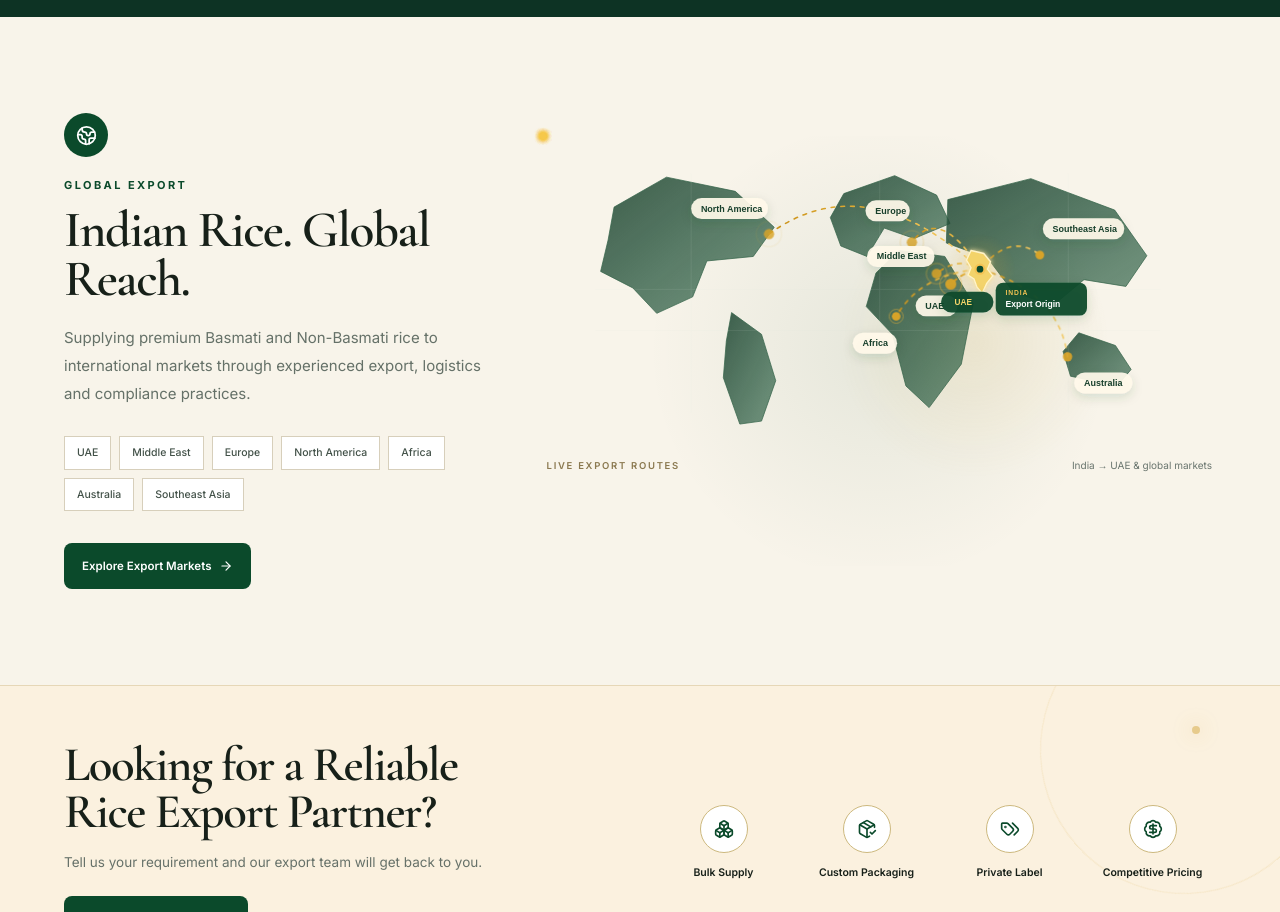
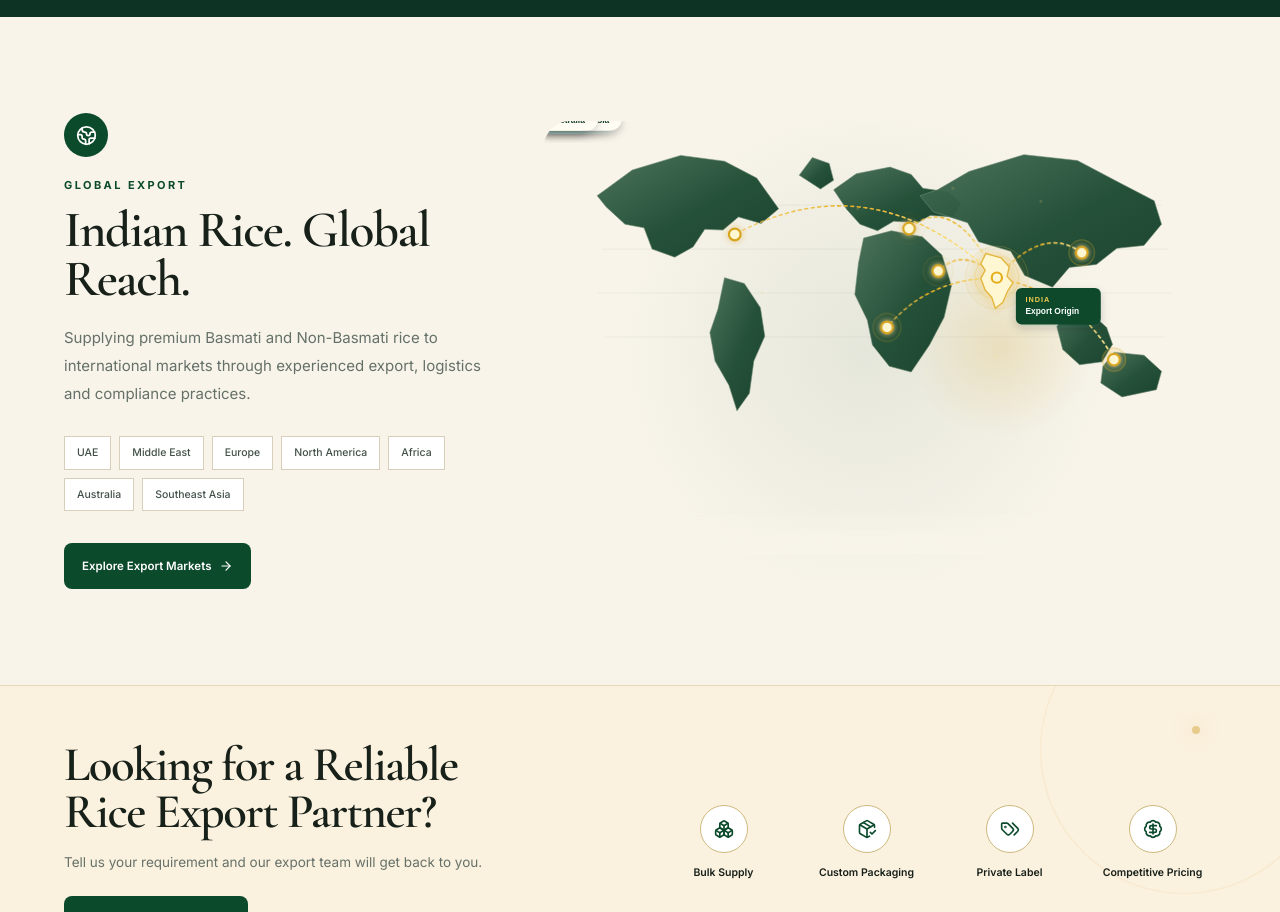
Before and after one commit to savrdhtechnology-cloud/SHREE-KRISHNA-EXPORTS, a Next.js app: page / in a window 1280 px wide. Shown: the part 4820-5732 px from the top of the page. Built offline with nearby package versions, Linux system fonts and the light colour scheme.

Commit message:
Upgrade animated global export map to premium reference style

```diff
--- a/components/animated-export-map.tsx
+++ b/components/animated-export-map.tsx
@@ -1,160 +1,106 @@
 'use client';
 
 const routes = [
-  { id: 'north-america', label: 'North America', x: 302, y: 131, lx: 205, ly: 101, path: 'M584 178 Q430 38 302 131', delay: '0s' },
-  { id: 'europe', label: 'Europe', x: 493, y: 142, lx: 438, ly: 104, path: 'M584 178 Q530 92 493 142', delay: '.35s' },
-  { id: 'middle-east', label: 'Middle East', x: 526, y: 184, lx: 440, ly: 165, path: 'M584 178 Q555 160 526 184', delay: '.7s' },
-  { id: 'uae', label: 'UAE', x: 545, y: 198, lx: 505, ly: 231, path: 'M584 178 Q560 182 545 198', delay: '1.05s' },
-  { id: 'africa', label: 'Africa', x: 472, y: 241, lx: 421, ly: 281, path: 'M584 178 Q505 184 472 241', delay: '1.4s' },
-  { id: 'southeast-asia', label: 'Southeast Asia', x: 664, y: 159, lx: 675, ly: 128, path: 'M584 178 Q625 128 664 159', delay: '1.75s' },
-  { id: 'australia', label: 'Australia', x: 701, y: 295, lx: 717, ly: 334, path: 'M584 178 Q690 208 701 295', delay: '2.1s' },
+  { id: 'north-america', label: 'North America', x: 262, y: 155, lx: 172, ly: 126, path: 'M620 214 Q450 54 262 155', delay: '0s' },
+  { id: 'europe', label: 'Europe', x: 500, y: 147, lx: 514, ly: 121, path: 'M620 214 Q560 95 500 147', delay: '.25s' },
+  { id: 'middle-east', label: 'Middle East', x: 540, y: 205, lx: 487, ly: 225, path: 'M620 214 Q575 170 540 205', delay: '.5s' },
+  { id: 'africa', label: 'Africa', x: 470, y: 282, lx: 482, ly: 306, path: 'M620 214 Q525 215 470 282', delay: '.75s' },
+  { id: 'southeast-asia', label: 'Southeast Asia', x: 736, y: 180, lx: 750, ly: 153, path: 'M620 214 Q684 141 736 180', delay: '1s' },
+  { id: 'australia', label: 'Australia', x: 780, y: 326, lx: 792, ly: 350, path: 'M620 214 Q735 238 780 326', delay: '1.25s' },
 ] as const;
 
 export function AnimatedExportMap() {
   return (
-    <div className="relative min-h-[390px] overflow-visible lg:min-h-[430px]">
-      <div className="pointer-events-none absolute inset-0 bg-[radial-gradient(circle_at_64%_48%,rgba(212,166,58,.12),transparent_28%),radial-gradient(circle_at_50%_50%,rgba(11,74,43,.08),transparent_58%)]" />
+    <div className="relative min-h-[390px] overflow-hidden rounded-[28px] bg-[#F8F4EA] lg:min-h-[460px]">
+      <div className="pointer-events-none absolute inset-0 bg-[radial-gradient(circle_at_68%_49%,rgba(214,170,57,.22),transparent_18%),radial-gradient(circle_at_48%_50%,rgba(11,74,43,.08),transparent_60%)]" />
 
-      <svg
-        viewBox="0 0 900 420"
-        role="img"
-        aria-label="Animated export routes from Karnal, India to UAE and global markets"
-        className="relative block h-auto w-full overflow-visible"
-      >
+      <svg viewBox="0 0 920 440" role="img" aria-label="Global export routes from India" className="relative block h-auto w-full overflow-visible">
         <defs>
-          <linearGradient id="continentGreen" x1="0" y1="0" x2="1" y2="1">
-            <stop offset="0" stopColor="#173F2B" stopOpacity=".88" />
-            <stop offset="1" stopColor="#0B4A2B" stopOpacity=".58" />
+          <linearGradient id="landGreen" x1="0" y1="0" x2="1" y2="1">
+            <stop offset="0" stopColor="#446D55" stopOpacity=".95" />
+            <stop offset=".55" stopColor="#214D35" stopOpacity=".98" />
+            <stop offset="1" stopColor="#123D29" stopOpacity=".96" />
           </linearGradient>
           <linearGradient id="routeGold" x1="0" y1="0" x2="1" y2="0">
-            <stop offset="0" stopColor="#C88F17" />
-            <stop offset=".55" stopColor="#E9B63C" />
-            <stop offset="1" stopColor="#F3CE72" />
+            <stop offset="0" stopColor="#F4C84A" stopOpacity=".65" />
+            <stop offset=".45" stopColor="#E6AF23" />
+            <stop offset="1" stopColor="#FFF0A5" />
           </linearGradient>
-          <radialGradient id="indiaGlow">
-            <stop offset="0" stopColor="#F8D66E" stopOpacity=".95" />
-            <stop offset=".45" stopColor="#D4A63A" stopOpacity=".55" />
-            <stop offset="1" stopColor="#D4A63A" stopOpacity="0" />
+          <radialGradient id="originGlow">
+            <stop offset="0" stopColor="#FFE88B" stopOpacity="1" />
+            <stop offset=".38" stopColor="#EAB52B" stopOpacity=".5" />
+            <stop offset="1" stopColor="#EAB52B" stopOpacity="0" />
           </radialGradient>
-          <filter id="routeGlow" x="-80%" y="-80%" width="260%" height="260%">
-            <feGaussianBlur stdDeviation="3.2" result="blur" />
-            <feMerge>
-              <feMergeNode in="blur" />
-              <feMergeNode in="SourceGraphic" />
-            </feMerge>
+          <filter id="softGlow" x="-100%" y="-100%" width="300%" height="300%">
+            <feGaussianBlur stdDeviation="4.5" result="blur" />
+            <feMerge><feMergeNode in="blur" /><feMergeNode in="SourceGraphic" /></feMerge>
           </filter>
-          <filter id="labelShadow" x="-50%" y="-50%" width="200%" height="220%">
-            <feDropShadow dx="0" dy="5" stdDeviation="7" floodColor="#0B4A2B" floodOpacity=".15" />
+          <filter id="shadow" x="-60%" y="-60%" width="220%" height="240%">
+            <feDropShadow dx="0" dy="5" stdDeviation="6" floodColor="#102F22" floodOpacity=".18" />
           </filter>
         </defs>
 
-        <g fill="url(#continentGreen)" stroke="#2B5D43" strokeWidth="1" opacity=".94">
-          <path d="M95 95l70-40 92 19 52 48-28 39-62 6-19 48-48 22-32-34-43-22 10-42z" />
-          <path d="M252 236l40 29 19 62-19 54-29 4-22-62 4-49z" />
-          <path d="M402 77l68-24 56 26 18 38-48 20-40-14-23 38-35-14-14-38z" />
-          <path d="M476 153l61 8 38 63-16 81-43 58-31-29-18-69-35-37 13-45z" />
-          <path d="M541 85l111-28 112 42 43 61-28 41-56-9-42 35-53-19-34-45-55-20z" />
-          <path d="M716 263l49 17 21 32-19 22-62-13-10-33z" />
+        <g opacity=".18" stroke="#6B806F" strokeWidth=".65">
+          <path d="M90 115H845"/><path d="M80 175H855"/><path d="M75 235H860"/><path d="M85 295H850"/>
         </g>
 
-        <g opacity=".13" stroke="#D7E3D9" strokeWidth="1">
-          <path d="M70 205H825" />
-          <path d="M70 260H825" />
-          <path d="M198 50V370" />
-          <path d="M450 50V370" />
-          <path d="M702 50V370" />
+        <g fill="url(#landGreen)" stroke="#6F8A73" strokeWidth=".8">
+          <path d="M74 102l48-35 66-20 60 8 44 23 30 42-24 20-31-9-21 18-25-1-16 24-25 14-31-11-11-29-26-5-26-24z"/>
+          <path d="M248 214l27 8 22 33 6 39-15 34-6 44-17 24-11-35-19-33-7-39 11-32z"/>
+          <path d="M397 94l31-22 46-9 29 10 16 19 35 5 17 15-10 19-32-2-17 10-33-2-22 13-24-9-18-20z"/>
+          <path d="M438 160l38-10 42 8 27 25 13 42-10 43-20 38-25 37-30-8-23-29-7-34-17-35 5-43z"/>
+          <path d="M539 94l43-25 75-23 73 8 57 30 48 25 10 32-24 29-37 4-28 22-37 4-23 27-38-16-19-33-44-13-15-26-47-15-18-22z"/>
+          <path d="M715 259l34 4 21 19 8 23-14 24-31 4-23-21-8-31z"/>
+          <path d="M780 316l41 4 24 22-7 25-47 10-29-19 3-23z"/>
+          <path d="M350 74l18-24 23 8 6 23-18 12z"/>
+        </g>
+
+        <g opacity=".17" fill="#F6D66F">
+          <circle cx="333" cy="130" r="2"/><circle cx="300" cy="235" r="2"/><circle cx="430" cy="120" r="2"/><circle cx="560" cy="92" r="2"/><circle cx="680" cy="110" r="2"/><circle cx="760" cy="235" r="2"/><circle cx="620" cy="320" r="2"/>
         </g>
 
         {routes.map((route) => (
           <g key={route.id}>
-            <path
-              d={route.path}
-              fill="none"
-              stroke="url(#routeGold)"
-              strokeWidth={route.id === 'uae' ? 2.8 : 2.15}
-              strokeLinecap="round"
-              strokeDasharray="5 8"
-              className="export-route"
-              style={{ animationDelay: route.delay }}
-            />
-            <circle r={route.id === 'uae' ? 5 : 4.3} fill="#F6C84B" filter="url(#routeGlow)">
-              <animateMotion dur={route.id === 'uae' ? '3.4s' : '4.8s'} begin={route.delay} repeatCount="indefinite" path={route.path} />
+            <path d={route.path} fill="none" stroke="url(#routeGold)" strokeWidth="2.2" strokeLinecap="round" strokeDasharray="4 5" className="route-line" style={{ animationDelay: route.delay }} />
+            <circle r="4.2" fill="#FFD45D" filter="url(#softGlow)">
+              <animateMotion dur="4.7s" begin={route.delay} repeatCount="indefinite" path={route.path} />
             </circle>
-            <circle cx={route.x} cy={route.y} r={route.id === 'uae' ? 7 : 5.8} fill="#D9A429" className="destination-node" style={{ animationDelay: route.delay }} />
-            <circle cx={route.x} cy={route.y} r={route.id === 'uae' ? 15 : 12} fill="none" stroke="#E4B23B" strokeWidth="1.4" className="destination-ring" style={{ animationDelay: route.delay }} />
-            <g className="market-label" style={{ animationDelay: route.delay }}>
-              <rect x={route.lx - 7} y={route.ly - 18} width={Math.max(56, route.label.length * 6.2 + 22)} height="28" rx="14" fill="#FFF9EA" fillOpacity=".93" filter="url(#labelShadow)" />
-              <text x={route.lx + 6} y={route.ly} fill="#173F2B" fontSize="12" fontWeight="700" fontFamily="Arial, sans-serif">
-                {route.label}
-              </text>
+            <circle cx={route.x} cy={route.y} r="8" fill="#FFF7D2" stroke="#D7A51F" strokeWidth="3" filter="url(#softGlow)" />
+            <circle cx={route.x} cy={route.y} r="14" fill="none" stroke="#E0B137" strokeWidth="1.4" className="pulse-ring" style={{ animationDelay: route.delay }} />
+            <g transform={`translate(${route.lx} ${route.ly})`} className="label-in" style={{ animationDelay: route.delay }} filter="url(#shadow)">
+              <rect x="-8" y="-17" width={Math.max(72, route.label.length * 6.5 + 24)} height="30" rx="15" fill="#FFFDF4" fillOpacity=".97" />
+              <text x="8" y="3" fill="#173F2B" fontSize="11.5" fontWeight="700" fontFamily="Arial, sans-serif">{route.label}</text>
             </g>
           </g>
         ))}
 
-        <g transform="translate(584 178)">
-          <circle r="44" fill="url(#indiaGlow)" className="origin-halo" />
-          <path d="M-12 -25 L5 -21 L14 -10 L10 0 L17 9 L9 19 L3 32 L-4 24 L-8 13 L-16 8 L-12 -2 L-18 -12 Z" fill="#F3D36A" stroke="#FFF3C7" strokeWidth="1.8" filter="url(#routeGlow)" />
-          <circle cx="0" cy="0" r="6" fill="#0B4A2B" stroke="#F4C354" strokeWidth="3" />
+        <g transform="translate(620 214)">
+          <circle r="62" fill="url(#originGlow)" className="origin-glow" />
+          <circle r="30" fill="none" stroke="#EBC252" strokeWidth="1" opacity=".5" />
+          <circle r="43" fill="none" stroke="#EBC252" strokeWidth="1" opacity=".28" />
+          <path d="M-15 -33 L6 -27 L17 -15 L14 -2 L22 7 L15 18 L8 34 L-2 42 L-7 27 L-16 17 L-22 1 L-16 -10 L-22 -19 Z" fill="#FFF6D2" stroke="#E3B83F" strokeWidth="2" filter="url(#softGlow)" />
+          <circle r="7" fill="#FFF8D6" stroke="#E5AE1D" strokeWidth="3" />
         </g>
 
-        <g transform="translate(605 196)" filter="url(#labelShadow)">
-          <rect width="122" height="44" rx="10" fill="#0B4A2B" fillOpacity=".95" />
-          <text x="13" y="17" fill="#F4C354" fontSize="9" fontWeight="800" letterSpacing="1.2" fontFamily="Arial, sans-serif">INDIA</text>
-          <text x="13" y="33" fill="#FFFFFF" fontSize="11.5" fontWeight="700" fontFamily="Arial, sans-serif">Export Origin</text>
-        </g>
-
-        <g transform="translate(532 208)" filter="url(#labelShadow)">
-          <rect width="70" height="28" rx="14" fill="#0B4A2B" fillOpacity=".94" />
-          <text x="18" y="18" fill="#F7D66B" fontSize="11" fontWeight="800" fontFamily="Arial, sans-serif">UAE</text>
+        <g transform="translate(646 228)" filter="url(#shadow)">
+          <rect width="116" height="50" rx="8" fill="#0B4A2B" />
+          <text x="13" y="19" fill="#F3C94F" fontSize="10" fontWeight="800" letterSpacing="1.4" fontFamily="Arial, sans-serif">INDIA</text>
+          <text x="13" y="36" fill="#FFFFFF" fontSize="11.5" fontWeight="700" fontFamily="Arial, sans-serif">Export Origin</text>
         </g>
       </svg>
 
-      <div className="mt-2 flex items-center justify-between gap-4 px-1">
-        <p className="text-[9.5px] font-semibold uppercase tracking-[.18em] text-[#8B7950]">Live export routes</p>
-        <p className="text-right text-[10px] text-[#69756E]">India → UAE & global markets</p>
-      </div>
+      <div className="pointer-events-none absolute inset-x-[8%] bottom-[6%] h-12 bg-gradient-to-t from-[#F8F4EA] to-transparent" />
 
       <style jsx>{`
-        .export-route { animation: dashFlow 2.6s linear infinite; }
-        .destination-node {
-          animation: nodePulse 2.7s ease-in-out infinite;
-          transform-box: fill-box;
-          transform-origin: center;
-        }
-        .destination-ring {
-          animation: ringPulse 2.7s ease-out infinite;
-          transform-box: fill-box;
-          transform-origin: center;
-        }
-        .market-label {
-          opacity: 0;
-          animation: labelIn .7s ease forwards;
-        }
-        .origin-halo {
-          animation: originPulse 2.1s ease-out infinite;
-          transform-box: fill-box;
-          transform-origin: center;
-        }
-        @keyframes dashFlow { to { stroke-dashoffset: -34; } }
-        @keyframes nodePulse {
-          0%, 100% { transform: scale(1); opacity: 1; }
-          50% { transform: scale(1.2); opacity: .82; }
-        }
-        @keyframes ringPulse {
-          0% { transform: scale(.7); opacity: .72; }
-          78%, 100% { transform: scale(1.5); opacity: 0; }
-        }
-        @keyframes originPulse {
-          0% { transform: scale(.72); opacity: .44; }
-          100% { transform: scale(1.55); opacity: 0; }
-        }
-        @keyframes labelIn {
-          from { opacity: 0; transform: translateY(5px); }
-          to { opacity: 1; transform: translateY(0); }
-        }
-        @media (prefers-reduced-motion: reduce) {
-          .export-route, .destination-node, .destination-ring, .market-label, .origin-halo { animation: none !important; opacity: 1; }
-        }
+        .route-line { animation: dashFlow 2.4s linear infinite; }
+        .pulse-ring { animation: ringPulse 2.5s ease-out infinite; transform-box: fill-box; transform-origin: center; }
+        .origin-glow { animation: originPulse 2.3s ease-out infinite; transform-box: fill-box; transform-origin: center; }
+        .label-in { opacity: 0; animation: labelIn .7s ease forwards; }
+        @keyframes dashFlow { to { stroke-dashoffset: -28; } }
+        @keyframes ringPulse { 0% { transform: scale(.7); opacity: .9; } 80%,100% { transform: scale(1.55); opacity: 0; } }
+        @keyframes originPulse { 0% { transform: scale(.72); opacity: .5; } 100% { transform: scale(1.45); opacity: 0; } }
+        @keyframes labelIn { from { opacity: 0; transform: translateY(5px); } to { opacity: 1; transform: translateY(0); } }
+        @media (prefers-reduced-motion: reduce) { .route-line,.pulse-ring,.origin-glow,.label-in { animation: none !important; opacity: 1; } }
       `}</style>
     </div>
   );
```
